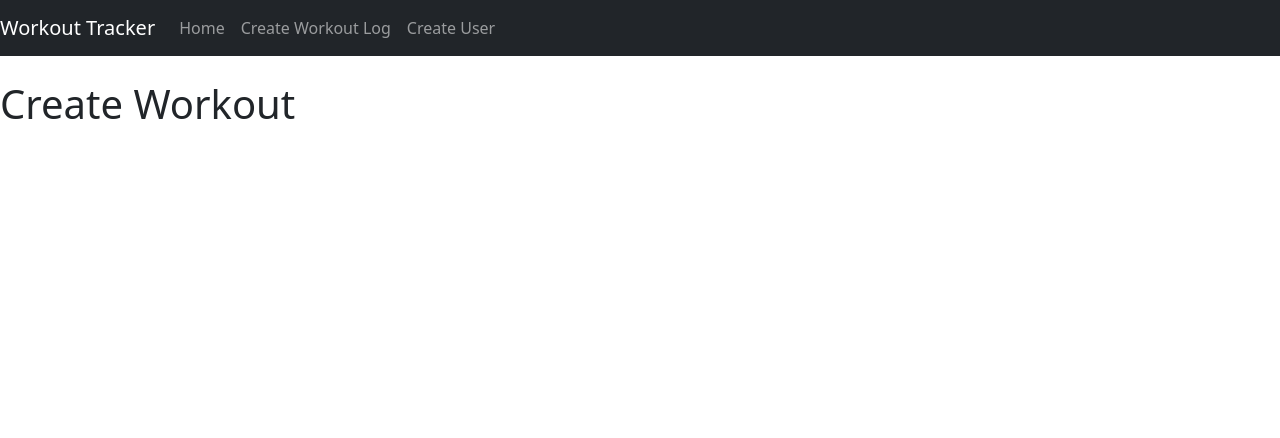
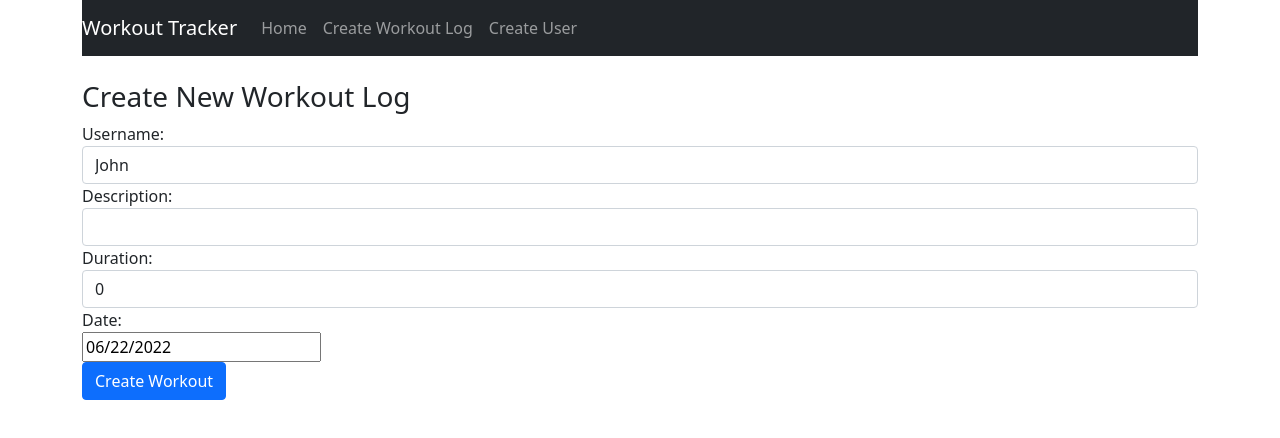
Before and after one commit to damjanh/workout-frontend, a React (Create React App) app: page /create in a window 1280 px wide. Shown: the top 438 px of the page. Built offline with nearby package versions, Linux system fonts and the light colour scheme.

Commit message:
Implement workouts component

```diff
--- a/package.json
+++ b/package.json
@@ -8,6 +8,7 @@
     "@testing-library/user-event": "^13.5.0",
     "bootstrap": "^5.1.3",
     "react": "^18.2.0",
+    "react-datepicker": "^4.8.0",
     "react-dom": "^18.2.0",
     "react-router-dom": "^6.3.0",
     "react-scripts": "5.0.1",
--- a/src/App.js
+++ b/src/App.js
@@ -9,6 +9,7 @@ import EditWorkout from "./components/EditWorkout";
 function App() {
   return (
     <Router>
+      <div className="container">
         <NavBar />
         <br/>
         <Routes>
@@ -17,6 +18,7 @@ function App() {
           <Route path="/create" element={<CreateWorkout/>} />
           <Route path="/user" element={<CreateUser/>} />
         </Routes>
+      </div>
     </Router>
   );
 }
--- a/src/components/CreateWorkout.js
+++ b/src/components/CreateWorkout.js
@@ -1,7 +1,113 @@
+import { useState, useEffect } from 'react'
+import { useNavigate } from 'react-router-dom'
+import DatePicker from "react-datepicker";
+import "react-datepicker/dist/react-datepicker.css"
+
 const CreateWorkout = () => {
+
+  const [workout, setWorkout] = useState({
+    username: '',
+    description: '',
+    duration: 0,
+    date: new Date()
+  })
+
+  const [users, setUsers] = useState([])
+  const navigate = useNavigate()
+
+  useEffect(() => {
+    setUsers(['John', 'Jane', 'Joe'])
+  }, [])
+
+  const addWorkout = async (workout) => {
+    const res = await fetch('http://localhost:5000/workouts/add', {
+      method: 'POST',
+      headers: {
+        'Content-Type': 'application/json'
+        },
+        body: JSON.stringify(workout)
+        })
+        // TODO: handle error
+        console.log("Added workout")
+        navigate('/')
+  }
+
+  const onChangeUsername = (value) => {
+    console.log(`Username changed to: ${value}`)
+    setWorkout({...workout, username: value})
+  }
+
+  const onChangeDescription = (value) => {
+    console.log(`Description changed to: ${value}`)
+    setWorkout({...workout, description: value})
+  }
+
+  const onChangeDuration = (value) => {
+    console.log(`Duration changed to: ${value}`)
+    setWorkout({...workout, duration: value})
+  }
+
+  const onChangeDate = (value) => {
+    console.log(`Date changed to: ${value}`)
+    setWorkout({...workout, date: value})
+  }
+
+  const onSubmit = (e) => {
+    e.preventDefault()
+    console.log(`Submitted workout:${JSON.stringify(workout)}`)
+    addWorkout(workout)
+  }
+
+
   return (
     <div>
-      <h1>Create Workout</h1>
+      <h3>Create New Workout Log</h3>
+      <form onSubmit={onSubmit}>
+        <div className='form-group'>
+          <label>Username:</label>
+          <select
+            required
+            className='form-control'
+            value={workout.users}
+            onChange={(e) => onChangeUsername(e.target.value)}>
+              {
+                users.map(user => (
+                  <option key={user} value={user}>{user}</option>
+                ))
+              }
+            </select>
+        </div>
+        <div className='form-group'>
+          <label>Description:</label>
+          <input type='text'
+            required
+            className='form-control'
+            value={workout.description}
+            onChange={(e) => onChangeDescription(e.target.value)}
+            />
+        </div>
+        <div className='form-group'>
+          <label>Duration:</label>
+          <input type='text'
+            required
+            className='form-control'
+            value={workout.duration}
+            onChange={(e) => onChangeDuration(e.target.value)}
+            />
+        </div>
+        <div className='form-group'>
+          <label>Date:</label>
+          <div>
+            <DatePicker
+              selected={workout.date}
+              onChange={(date) => onChangeDate(date)}
+            />
+          </div>
+        </div>
+        <div className='form-group'>
+          <input type='submit' value='Create Workout' className='btn btn-primary' />
+        </div>
+      </form>
     </div>
   )
 }
```
Also changed, not shown: 1 other file (tests, documents, lock files or other folders). Lines whose indentation alone changed are shown as unchanged.
